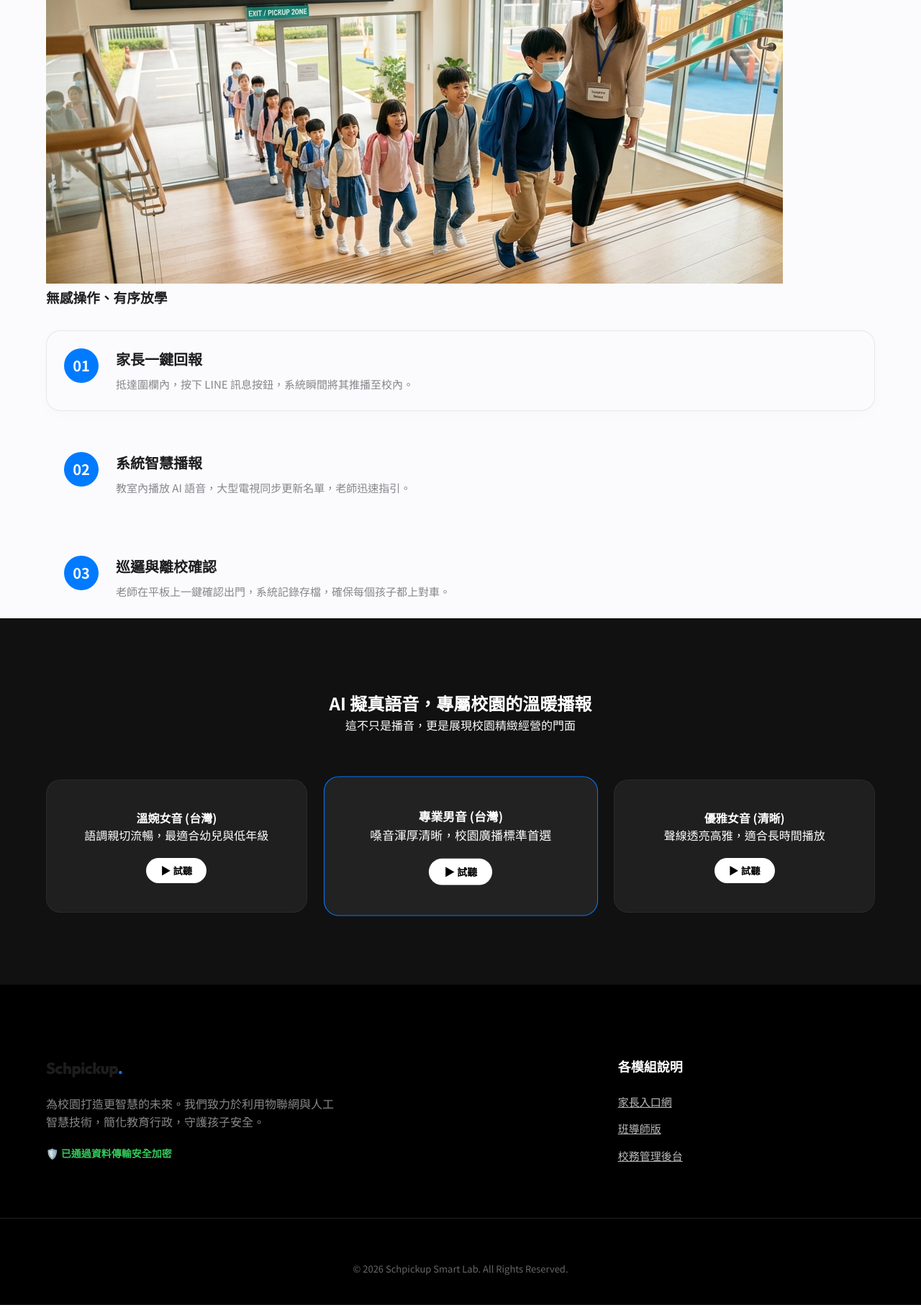
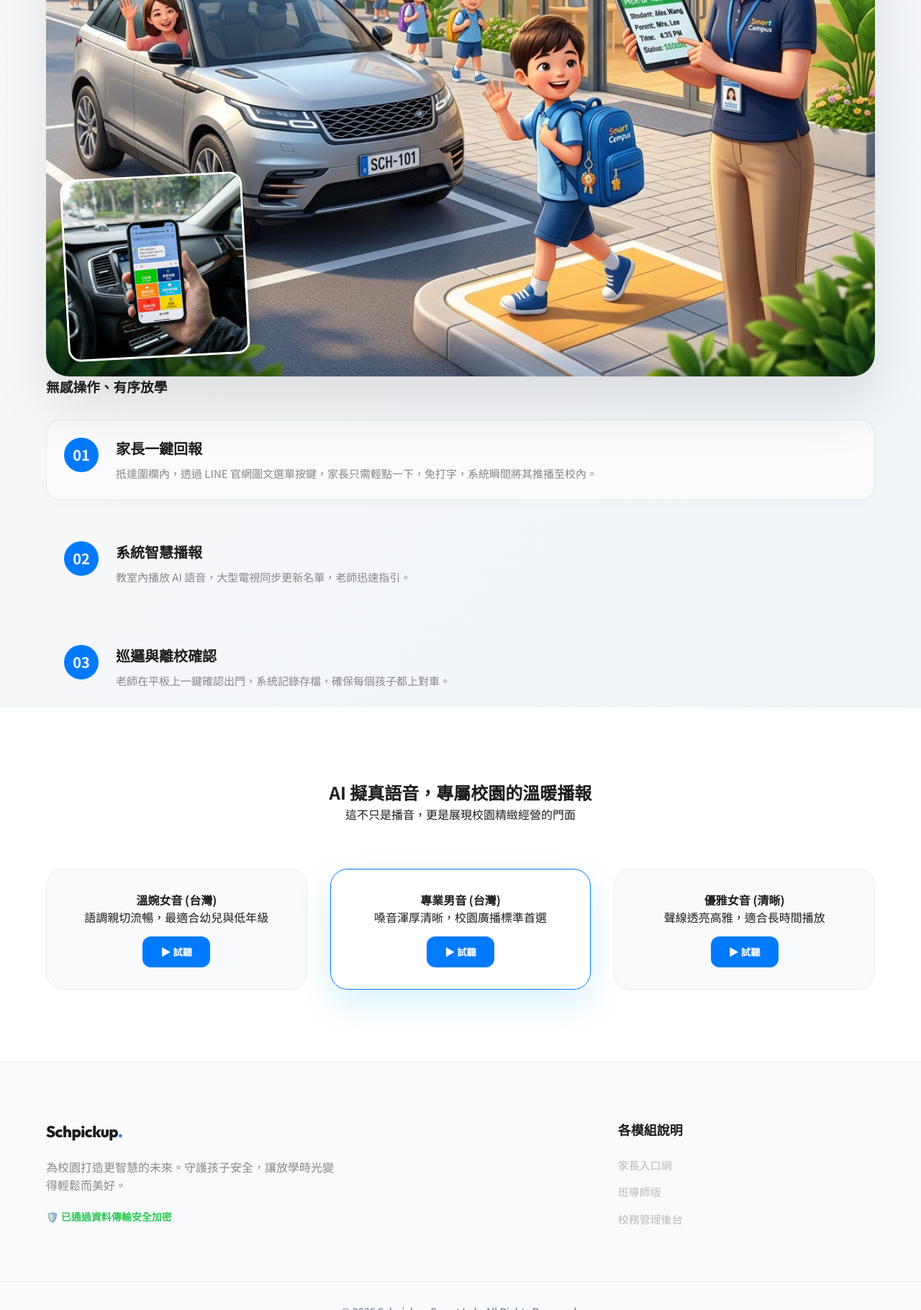
Before and after one commit to Albertyoung22/SchpickupDemo, a Flask app: template templates/landing_page.html in a window 1280 px wide. Shown: the part 4680-6500 px from the top of the page at 72% size. Run offline with Flask 3, Linux system fonts and the light colour scheme; the template is opened without the code that fills it, so the values that code supplies are empty.

Commit message:
Add files via upload

```diff
--- a/static/landing_page_styles.css
+++ b/static/landing_page_styles.css
@@ -317,6 +317,23 @@ body {
 
 /* Comparison Section */
 .comparison-section { padding: 120px 0; background: #fff; }
+.scenario-visual { position: relative; border-radius: 32px; overflow: hidden; box-shadow: 0 40px 80px rgba(0,0,0,0.1); }
+.scenario-img { width: 100%; display: block; }
+.scenario-overlay-vibrant {
+    position: absolute;
+    bottom: 25px;
+    left: 25px;
+    width: 22%;
+    border-radius: 18px;
+    overflow: hidden;
+    box-shadow: 0 15px 35px rgba(0,0,0,0.25);
+    border: 3px solid white;
+    transform: rotate(-3deg);
+    transition: 0.5s var(--transition);
+    z-index: 10;
+}
+.mini-mockup-floating { width: 100%; display: block; }
+.scenario-visual:hover .scenario-overlay-vibrant { transform: scale(1.1) rotate(0deg); box-shadow: 0 25px 50px rgba(0,0,0,0.3); }
 .comp-box { margin: 40px auto; border-radius: 32px; overflow: hidden; box-shadow: 0 40px 100px rgba(0,0,0,0.1); max-width: 900px; }
 .comp-main-img { width: 100%; display: block; filter: contrast(1.05); }
 
@@ -469,6 +486,82 @@ body {
 .modal-checks li::before { content: "✅ "; }
 .modal-checks li { margin-bottom: 8px; font-size: 14px; }
 
+/* Light Gradients and Sections */
+.light-gradient-bg {
+    background: linear-gradient(180deg, #f0f9ff 0%, #ffffff 100%);
+    border-top: 1px solid rgba(0,0,0,0.05);
+}
+.light-bg-gradient {
+    background: linear-gradient(135deg, #fafafa 0%, #f1f5f9 100%);
+}
+.light-bg {
+    background: #ffffff;
+}
+
+/* Light Cards */
+.light-card {
+    background: #ffffff;
+    border: 1px solid rgba(0,0,0,0.05);
+    box-shadow: 0 20px 40px rgba(0,0,0,0.03);
+    color: var(--text);
+}
+.light-card h4, .light-card p { color: var(--text); }
+.light-card .b-stats { color: var(--primary); font-weight: 800; }
+
+/* Bento Light Accents */
+.glass-light {
+    background: rgba(255, 255, 255, 0.8);
+    backdrop-filter: blur(10px);
+    border: 1px solid rgba(0,0,0,0.1);
+}
+.vibrant-gradient-1 { background: linear-gradient(135deg, #f0fdf4 0%, #dcfce7 100%); color: #166534; }
+.vibrant-gradient-2 { background: linear-gradient(135deg, #fffbeb 0%, #fef3c7 100%); color: #92400e; }
+.vibrant-gradient-1 .icon, .vibrant-gradient-2 .icon { filter: drop-shadow(0 4px 10px rgba(0,0,0,0.1)); }
+
+/* Voice Testing Light */
+.voice-card-light {
+    background: #f8fafc;
+    border-radius: 24px;
+    padding: 30px;
+    border: 1px solid rgba(0,0,0,0.05);
+    transition: 0.3s var(--transition);
+}
+.voice-card-light.active {
+    background: #ffffff;
+    box-shadow: 0 20px 50px rgba(14, 165, 233, 0.15);
+    border-color: var(--primary);
+}
+.play-btn-light {
+    background: var(--primary);
+    color: white;
+    border: none;
+    padding: 12px 25px;
+    border-radius: 12px;
+    font-weight: 700;
+    cursor: pointer;
+    margin-top: 15px;
+}
+
+/* Footer Light */
+.footer-light {
+    background: #f8fafc;
+    padding: 80px 0 40px;
+    color: #64748b;
+    border-top: 1px solid rgba(0,0,0,0.05);
+}
+.footer-light .logo { color: var(--text); }
+.footer-light h5 { color: var(--text); margin-bottom: 20px; font-weight: 700; }
+.footer-light a { color: #64748b; text-decoration: none; display: block; margin-bottom: 10px; }
+.footer-light a:hover { color: var(--primary); }
+
+.footer-bottom {
+    margin-top: 60px;
+    padding-top: 30px;
+    border-top: 1px solid rgba(0,0,0,0.05);
+    text-align: center;
+    font-size: 0.9rem;
+}
+
 /* Footer */
 .footer-pro { padding: 100px 0 40px; background: #000; color: white; }
 .footer-grid { display: grid; grid-template-columns: 2fr 1fr; gap: 80px; }
@@ -476,7 +569,6 @@ body {
 .safety-badge { color: #34C759; font-weight: 700; font-size: 14px; }
 .footer-links h5 { margin-bottom: 25px; font-weight: 800; font-size: 18px; }
 .footer-links a { color: #BBB; display: block; margin-bottom: 15px; font-size: 15px; }
-.footer-bottom { text-align: center; padding-top: 60px; margin-top: 60px; border-top: 1px solid #222; color: #666; font-size: 13px; }
 
 @media (max-width: 900px) {
     .comp-cards-grid, .benefit-items, .footer-grid { grid-template-columns: 1fr; }
--- a/templates/billboard.html
+++ b/templates/billboard.html
@@ -6,6 +6,7 @@
     <meta name="viewport" content="width=device-width, initial-scale=1.0, maximum-scale=1.0, user-scalable=no">
     <title>📢 校園接送即時看板</title>
     <link href="https://fonts.googleapis.com/css2?family=Outfit:wght@700;900&display=swap" rel="stylesheet">
+    <link rel="icon" href="/static/app_icon.png" type="image/png">
     <style>
         :root {
             --bg: #f8fafc;
--- a/templates/dashboard.html
+++ b/templates/dashboard.html
@@ -6,6 +6,7 @@
     <meta name="viewport" content="width=device-width, initial-scale=1.0">
     <title>🏫 學生接送智慧監控中心</title>
     <link href="https://fonts.googleapis.com/css2?family=Outfit:wght@300;400;600;700&display=swap" rel="stylesheet">
+    <link rel="icon" href="/static/app_icon.png" type="image/png">
     <style>
         :root {
             --primary: #0ea5e9;
--- a/templates/landing_page.html
+++ b/templates/landing_page.html
@@ -7,6 +7,7 @@
     <link rel="preconnect" href="https://fonts.googleapis.com">
     <link rel="preconnect" href="https://fonts.gstatic.com" crossorigin>
     <link href="https://fonts.googleapis.com/css2?family=Outfit:wght@300;400;600;800&family=Noto+Sans+TC:wght@300;400;700&display=swap" rel="stylesheet">
+    <link rel="icon" href="/static/app_icon.png" type="image/png">
     <link rel="stylesheet" href="/static/landing_page_styles.css">
 </head>
 <body>
@@ -95,13 +96,13 @@
     </section>
 
     <!-- Dual Benefit Section (NEW) -->
-    <section class="benefits-section dark-gradient">
+    <section class="benefits-section light-gradient-bg">
         <div class="container">
             <div class="benefit-header text-center" data-reveal="up">
                 <h2>雙向便利：老師更輕鬆，家長更省心</h2>
             </div>
             <div class="benefit-items">
-                <div class="benefit-item" data-reveal="left">
+                <div class="benefit-item light-card" data-reveal="left">
                     <div class="b-icon">👩‍🏫</div>
                     <div class="b-text">
                         <h4>對於老師：不再體力消耗</h4>
@@ -109,7 +110,7 @@
                         <div class="b-stats">節省 40% 放學人力</div>
                     </div>
                 </div>
-                <div class="benefit-item" data-reveal="right">
+                <div class="benefit-item light-card" data-reveal="right">
                     <div class="b-icon">🚗</div>
                     <div class="b-text">
                         <h4>對於家長：優雅等待無壓力</h4>
@@ -129,7 +130,7 @@
                 <h2>旗艦級接送管理模組</h2>
             </div>
             <div class="bento-grid">
-                <div class="bento-item lg-grid" data-reveal="up" onclick="openModal('reg-modal')">
+                <div class="bento-item lg-grid vibrant-gradient-1" data-reveal="up" onclick="openModal('reg-modal')">
                     <div class="bento-content">
                         <span class="icon">💬</span>
                         <h3>LINE Bot 零負擔註冊</h3>
@@ -139,14 +140,14 @@
                         </div>
                     </div>
                 </div>
-                <div class="bento-item md-grid glass" data-reveal="up" onclick="openModal('gps-modal')">
+                <div class="bento-item md-grid glass-light" data-reveal="up" onclick="openModal('gps-modal')">
                     <div class="bento-content">
                         <span class="icon">📍</span>
                         <h3>GPS 定位地理圍欄</h3>
                         <p>只有當家長進校門 500M 才能點擊按鈕，精準攔截錯誤呼叫。</p>
                     </div>
                 </div>
-                <div class="bento-item md-grid dark" data-reveal="up" onclick="openModal('voice-modal')">
+                <div class="bento-item md-grid vibrant-gradient-2" data-reveal="up" onclick="openModal('voice-modal')">
                     <div class="bento-content">
                         <span class="icon">🔊</span>
                         <h3>AI 智慧廣播播音</h3>
@@ -166,11 +167,14 @@
     </section>
 
     <!-- Scenario Section -->
-    <section id="scenario" class="scenario-section light-bg">
+    <section id="scenario" class="scenario-section light-bg-gradient">
         <div class="container">
             <div class="scenario-layout" data-reveal="up">
                 <div class="scenario-visual">
-                    <img src="/static/orderly_pickup_scenario_1774689795163.png" alt="Orderly Pickup Workflow" class="scenario-img">
+                    <img src="/static/orderly_pickup_afterschool_center_scenario_1774719718216.png" alt="Orderly Pickup Workflow" class="scenario-img">
+                    <div class="scenario-overlay-vibrant">
+                        <img src="/static/schpickup_line_rich_menu_mockup_vibrant_1774720105454.png" alt="LINE Rich Menu Mockup" class="mini-mockup-floating">
+                    </div>
                 </div>
                 <div class="scenario-steps">
                     <h3>無感操作、有序放學</h3>
@@ -178,7 +182,7 @@
                         <div class="s-num">01</div>
                         <div class="s-info">
                             <h4>家長一鍵回報</h4>
-                            <p>抵達圍欄內，按下 LINE 訊息按鈕，系統瞬間將其推播至校內。</p>
+                            <p>抵達圍欄內，透過 LINE 官網圖文選單按鍵，家長只需輕點一下，免打字，系統瞬間將其推播至校內。</p>
                         </div>
                     </div>
                     <div class="s-step">
@@ -201,46 +205,45 @@
     </section>
 
     <!-- Voice Test Section -->
-    <section id="voice" class="voice-section dark">
+    <section id="voice" class="voice-section light-bg">
         <div class="container text-center">
             <div class="voice-header" data-reveal="up">
                 <h2>AI 擬真語音，專屬校園的溫暖播報</h2>
                 <p>這不只是播音，更是展現校園精緻經營的門面</p>
             </div>
             <div class="voice-cards" data-reveal="up">
-                <div class="voice-card">
+                <div class="voice-card-light">
                     <h4>溫婉女音 (台灣)</h4>
                     <p>語調親切流暢，最適合幼兒與低年級</p>
-                    <button class="play-btn" data-voice="zh-TW-HsiaoChenNeural" data-text="老師您好，我是您的智慧播報小助手，我會用溫柔的聲音幫您通知小朋友放學喔！"><span>▶</span> 試聽</button>
+                    <button class="play-btn-light" data-voice="zh-TW-HsiaoChenNeural" data-text="老師您好，我是您的智慧播報小助手，我會用溫柔的聲音幫您通知小朋友放學喔！"><span>▶</span> 試聽</button>
                 </div>
-                <div class="voice-card active">
+                <div class="voice-card-light active">
                     <h4>專業男音 (台灣)</h4>
                     <p>嗓音渾厚清晰，校園廣播標準首選</p>
-                    <button class="play-btn" data-voice="zh-TW-YunJheNeural" data-text="親愛的家長您好，學生接送系統正為您服務，請在校門口稍候。"><span>▶</span> 試聽</button>
+                    <button class="play-btn-light" data-voice="zh-TW-YunJheNeural" data-text="親愛的家長您好，學生接送系統正為您服務，請在校門口稍候。"><span>▶</span> 試聽</button>
                 </div>
-                <div class="voice-card">
+                <div class="voice-card-light">
                     <h4>優雅女音 (清晰)</h4>
                     <p>聲線透亮高雅，適合長時間播放</p>
-                    <button class="play-btn" data-voice="zh-CN-XiaoxiaoNeural" data-text="現在為您播報全校放學資訊，請相關班級的同學準備到校門口集合。"><span>▶</span> 試聽</button>
+                    <button class="play-btn-light" data-voice="zh-CN-XiaoxiaoNeural" data-text="現在為您播報全校放學資訊，請相關班級的同學準備到校門口集合。"><span>▶</span> 試聽</button>
                 </div>
             </div>
         </div>
     </section>
 
-    <!-- Modals (Simplified for brevity but should exist) -->
+    <!-- Modals -->
     <div id="modal-overlay" class="modal-overlay">
-        <!-- Modals would go here with same IDs -->
         <div id="reg-modal" class="modal"><button class="close-modal">&times;</button><div class="modal-body"><h2>LINE 智慧通報</h2><p>整合 LINE Notify 與 LIFF 介面，不僅節省開發大量專屬 App 的成本，還能享有極高的穩定性與推送速度。</p></div></div>
         <div id="gps-modal" class="modal"><button class="close-modal">&times;</button><div class="modal-body"><h2>GPS 定位攔截技術</h2><p>基於 HTML5 Geolocation API，僅在家長進入校園指定地理範圍時才啟動「抵達發送」按鈕，有效解決車位不足與排隊混亂。</p></div></div>
         <div id="voice-modal" class="modal"><button class="close-modal">&times;</button><div class="modal-body"><h2>AI 擬真人聲播報</h2><p>多位高品質 AI 聲線供選擇，支援多語系，播報聲音清晰溫暖，提升校園環境質感。</p></div></div>
         <div id="dashboard-modal" class="modal"><button class="close-modal">&times;</button><div class="modal-body"><h2>雲端看板管理系統</h2><p>提供 Real-time 資料同步，任何裝置皆可連線，支援多校區管理與即時接送紀錄查詢。</p></div></div>
     </div>
 
-    <footer class="footer-pro">
+    <footer class="footer-light">
         <div class="container footer-grid">
             <div class="footer-info">
                 <div class="logo">Schpickup<span>.</span></div>
-                <p>為校園打造更智慧的未來。我們致力於利用物聯網與人工智慧技術，簡化教育行政，守護孩子安全。</p>
+                <p>為校園打造更智慧的未來。守護孩子安全，讓放學時光變得輕鬆而美好。</p>
                 <div class="safety-badge">🛡️ 已通過資料傳輸安全加密</div>
             </div>
             <div class="footer-links">
--- a/templates/portal.html
+++ b/templates/portal.html
@@ -7,6 +7,7 @@
     <link rel="preconnect" href="https://fonts.googleapis.com">
     <link rel="preconnect" href="https://fonts.gstatic.com" crossorigin>
     <link href="https://fonts.googleapis.com/css2?family=Outfit:wght@300;400;600;700;800&family=Noto+Sans+TC:wght@300;400;700&display=swap" rel="stylesheet">
+    <link rel="icon" href="/static/app_icon.png" type="image/png">
     <style>
         :root {
             --primary: #FF3B30; /* Bright Apple Red */
```
Also changed, not shown: static/orderly_pickup_afterschool_center_scenario_1774719718216.png (added), static/schpickup_line_rich_menu_mockup_vibrant_1774720105454.png (added).
